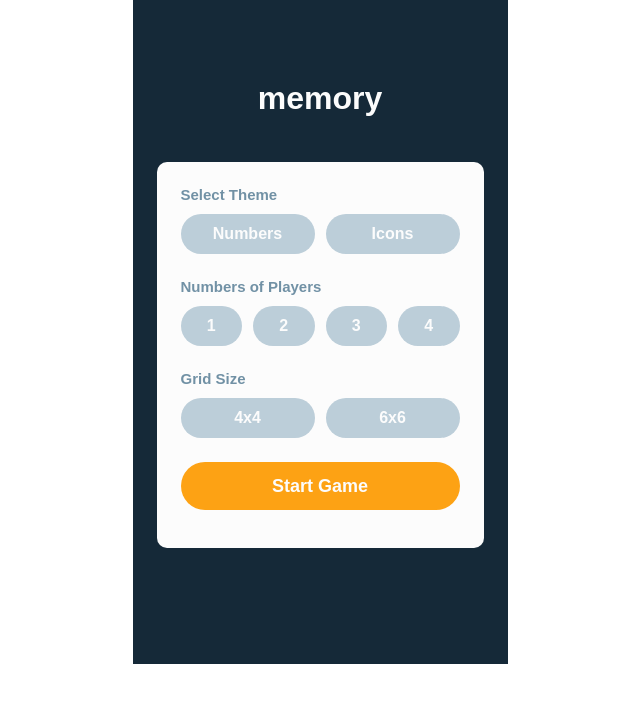
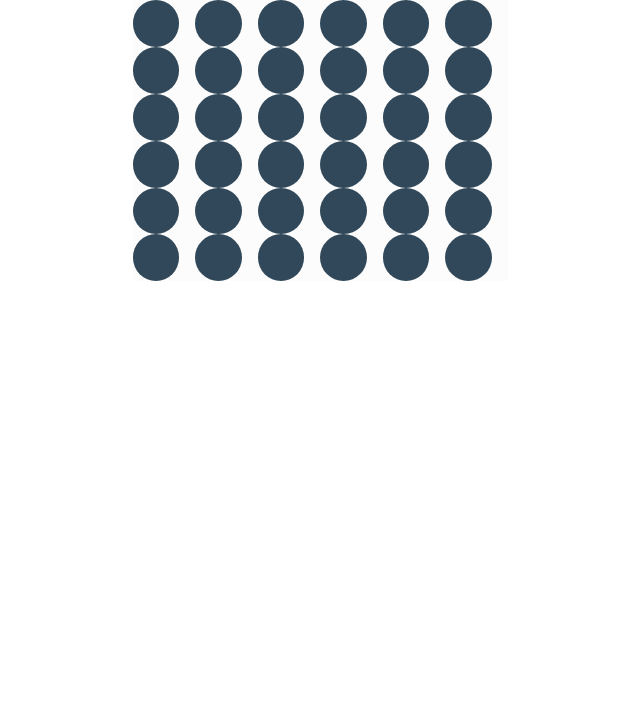
Before and after one commit to AnaMigriauli/Memory-Game-React, a React (Vite) app: page / in a window 1280 px wide. Shown: the top 702 px of the page, without its empty margins (320-960 px from the left). Built offline with nearby package versions, Linux system fonts and the light colour scheme.

Commit message:
I am trying to create solo player logic

```diff
--- a/package.json
+++ b/package.json
@@ -12,7 +12,8 @@
   "dependencies": {
     "react": "^18.2.0",
     "react-dom": "^18.2.0",
-    "styled-components": "^6.1.0"
+    "styled-components": "^6.1.0",
+    "uuid": "^9.0.1"
   },
   "devDependencies": {
     "@types/react": "^18.2.15",
--- a/src/App.jsx
+++ b/src/App.jsx
@@ -1,5 +1,5 @@
 import { DefaultColors } from "./assets/themes/themes";
-import StartGame from "./componenets/StartGame";
+import MemoryGame from "./componenets/MemoryGame";
 import { ThemeProvider } from "styled-components";
 import { GlobalStyles } from "./GlobalStyles";
 
@@ -7,7 +7,7 @@ function App() {
   return (
     <ThemeProvider theme={DefaultColors}>
       <GlobalStyles />
-      <StartGame />
+      <MemoryGame />
     </ThemeProvider>
   );
 }
--- a/src/assets/themes/themes.jsx
+++ b/src/assets/themes/themes.jsx
@@ -1,6 +1,7 @@
 export const DefaultColors = {
   colors: {
     blue: "#152938",
+    blueWood: "#304859 ",
     jungleMist: "#BCCED9",
     cyanBlue: "#7191A5",
     white: "#FCFCFC",
--- /dev/null
+++ b/src/componenets/CustomSoloPlayer.jsx
@@ -0,0 +1,115 @@
+import { useState } from "react";
+import styled from "styled-components";
+import { v4 as uuidv4 } from "uuid";
+
+const CustomSoloPlayer = () => {
+  const [selectedCards, setSelectedCards] = useState([]);
+  const [cardSet, setCardSet] = useState(generateCardSet());
+  const [matchedPair, setMatchedPair] = useState([]);
+  // const [isShown, setIsSown] = useState(false);
+  function generateCardSet() {
+    const values = Array.from({ length: 18 }, (_, index) => index + 1);
+
+    const pairedValues = values.flatMap((value) => [
+      { id: uuidv4(), value, matched: false, isShown: false },
+      { id: uuidv4(), value, matched: false, isShown: false },
+    ]);
+
+    // Shuffle the Numbers
+    return pairedValues.sort(() => 0.5 - Math.random());
+  }
+
+  const checkCards = (value, id) => {
+    if (selectedCards.length < 2) {
+      setSelectedCards((prevSelectedCard) => [
+        ...prevSelectedCard,
+        { value, id },
+      ]);
+      setCardSet((prevSet) => {
+        return prevSet.map((card) => {
+          if (card.id === id) {
+            return { ...card, isShown: true };
+          }
+          return card;
+        });
+      });
+    }
+  };
+  const mutchSelectedCards = () => {
+    if (selectedCards.length === 2) {
+      if (selectedCards[0].value === selectedCards[1].value) {
+        setMatchedPair((prevMatchedPair) => [
+          ...prevMatchedPair,
+          selectedCards[0].id,
+          selectedCards[1].id,
+        ]);
+      }
+      setSelectedCards([]);
+    }
+  };
+  mutchSelectedCards();
+
+  console.log(cardSet);
+  return (
+    <GameBoard>
+      {cardSet.map((el) => (
+        <Card
+          key={el.id}
+          onClick={() => {
+            checkCards(el.value, el.id);
+          }}
+          isFlipped={el.isShown}
+        >
+          <div>{el.isShown ? <Back>{el.value}</Back> : <Front></Front>}</div>
+        </Card>
+      ))}
+    </GameBoard>
+  );
+};
+
+export default CustomSoloPlayer;
+
+const GameBoard = styled.div`
+  width: 375px;
+  height: 100%;
+  background-color: ${({ theme }) => theme.colors.white};
+  display: grid;
+  grid-template-columns: repeat(6, 1fr);
+`;
+
+const Card = styled.div`
+  width: 46.878px;
+  height: 46.878px;
+  cursor: pointer;
+  position: relative;
+  div {
+    border-radius: 41px;
+    width: 100%;
+    height: 100%;
+    position: absolute;
+    transform-style: preserve-3d;
+    transition: all 0.5s ease;
+    transform: rotateY(${(props) => (props.isFlipped ? "180deg" : "0deg")});
+  }
+`;
+
+const Front = styled.div`
+  width: 100%;
+  height: 100%;
+  position: absolute;
+  backface-visibility: hidden;
+  background-color: ${({ theme }) => theme.colors.blueWood};
+`;
+
+const Back = styled.div`
+  width: 100%;
+  height: 100%;
+  position: absolute;
+  backface-visibility: hidden;
+  background-color: ${({ theme }) => theme.colors.blueWood};
+  color: ${({ theme }) => theme.colors.white};
+  display: flex;
+  align-items: center;
+  justify-content: center;
+  transform: rotateY(180deg);
+`;
--- a/src/componenets/MainPage.jsx
+++ b/src/componenets/MainPage.jsx
@@ -80,6 +80,7 @@ const PlayerButtons = styled.div`
     font-size: 16px;
     font-style: normal;
     font-weight: 700;
+    cursor: pointer;
   }
 `;
 const Button = styled.button`
@@ -94,6 +95,7 @@ const Button = styled.button`
   font-size: 16px;
   font-weight: 700;
   line-height: normal;
+  cursor: pointer;
 `;
 const OptionGroup = styled.div`
   display: flex;
--- /dev/null
+++ b/src/componenets/MemoryGame.jsx
@@ -0,0 +1,7 @@
+import CustomSoloPlayer from "./CustomSoloPlayer";
+// import MainPage from "./MainPage";
+
+const MemoryGame = () => {
+  return <CustomSoloPlayer />;
+};
+export default MemoryGame;
--- a/src/componenets/StartGame.jsx
+++ /dev/null
@@ -1,5 +0,0 @@
-import MainPage from "./MainPage";
-const StartGame = () => {
-  return <MainPage />;
-};
-export default StartGame;
```
Also changed, not shown: 1 other file (tests, documents, lock files or other folders).
